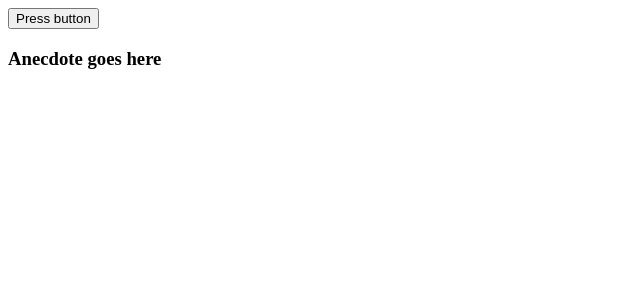
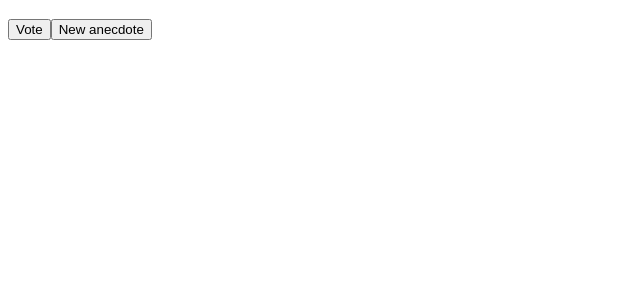
Before and after one commit to Aangull/FullStackOpen, a React (Create React App) app in the folder part1/: page / in a window 1280 px wide. Shown: the top 300 px of the page, without its empty margins (0-640 px from the left). Built offline with nearby package versions, Linux system fonts and the light colour scheme.

Commit message:
Finished 1.13

```diff
--- a/part1/src/App.js
+++ b/part1/src/App.js
@@ -13,6 +13,18 @@ const AnecdoteLine = (props) => {
   )
 }
 
+const VotesLine = (props) => {
+  const currentVotes = props.currentVotes
+  if(currentVotes>=0){
+    return(
+      <h3>has {currentVotes} votes</h3>
+    )
+  }
+  else{
+    return
+  }
+}
+
 
 const App = () => {
   const anecdotes = [
@@ -24,16 +36,34 @@ const App = () => {
     'Debugging is twice as hard as writing the code in the first place. Therefore, if you write the code as cleverly as possible, you are, by definition, not smart enough to debug it.',
     'Programming without an extremely heavy use of console.log is same as if a doctor would refuse to use x-rays or blood tests when diagnosing patients.'
   ]
+
+  const [votes, setVotes] = useState([0, 0, 0, 0, 0, 0, 0]);
   const [selected, setSelected] = useState('Anecdote goes here')
 
-  const handleButtonPress = () => {
-    setSelected(anecdotes[Math.floor(Math.random() * 6)])
-  }
+  let change; //This variable will hold the current
+
+  const newAnecdote = () => {
+    change = () => Math.floor(Math.random() * anecdotes.length); //This will generate a random number from 0 to the length of the array
+    setSelected(change);
+  };
+
+  const addVote = () => {
+    //1) Copy of the last state of votes
+    const votesCopy = [...votes];
+    //2) Increment by one the value for the correspondent anecdote
+    votesCopy[selected] += 1; //Grab the last value and add 1
+    //3) Set the array with the update votes to the component's state
+    setVotes(votesCopy);
+  };
+
 
   return (
     <div>
-      <Button handleClick={() => handleButtonPress()} text='Press button'/>
-      <AnecdoteLine text={selected}/>
+      <AnecdoteLine text={anecdotes[selected]}/>
+      <VotesLine currentVotes={votes[selected]}/>
+      <Button handleClick={() => addVote()} text='Vote'/>
+      <Button handleClick={() => newAnecdote()} text='New anecdote'/>
+
     </div>
   )
 }
```
